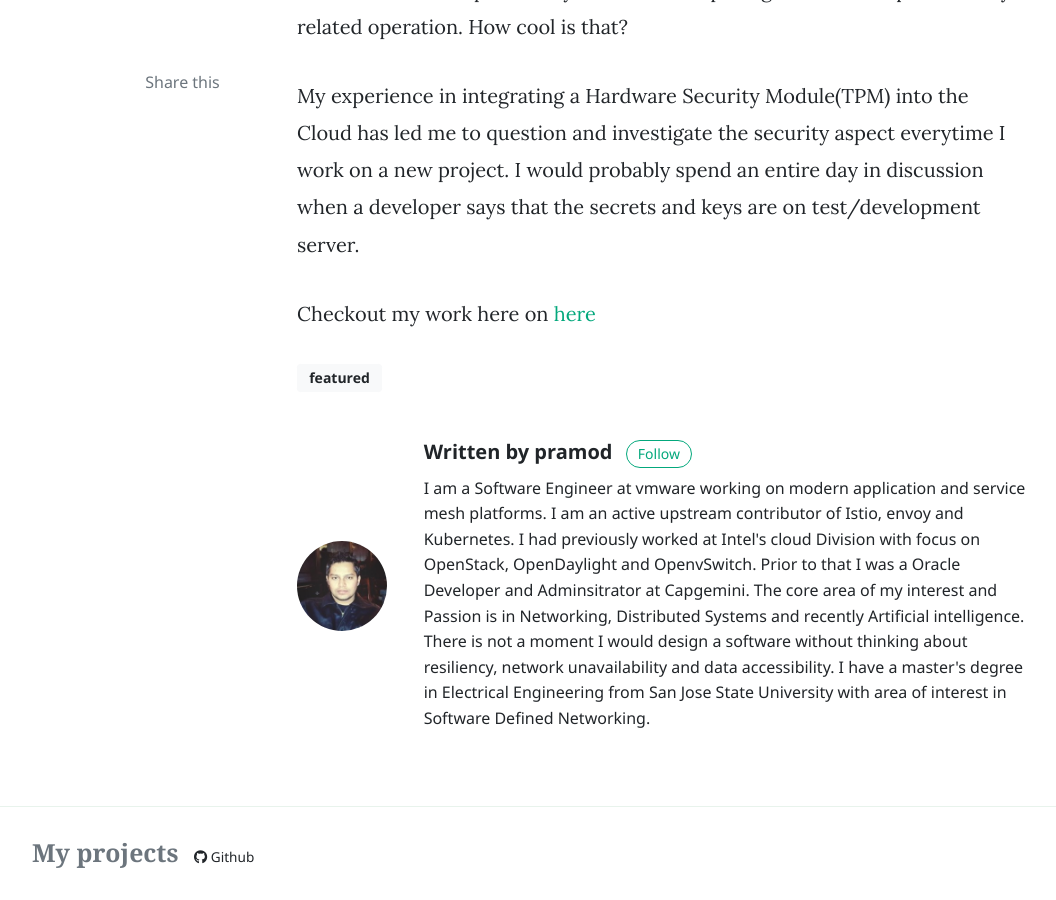
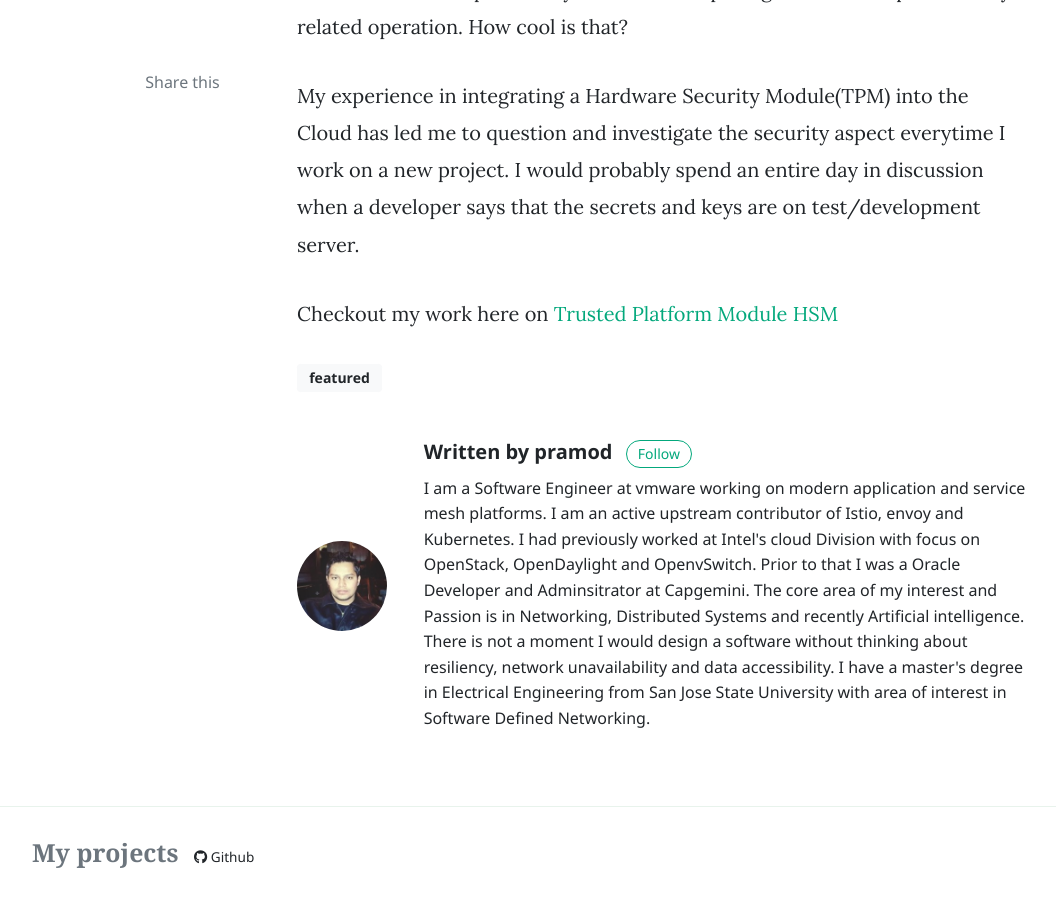
Before and after one commit to pramodrj07/blog, a Jekyll site: the page built from _posts/2020-11-17-What-is-often-not-discussed-in-security.md, in a window 1280 px wide and 900 px high, scrolled down 1300 px. Shown: the whole window, without its empty margins (73-1129 px from the left). Built offline with Jekyll 4.4.1, drawn with Linux system fonts in a browser that asks for light colours; nearby versions of some CDN libraries; comment, search, counter and statistics services are not loaded.

```diff
--- a/_posts/2020-11-17-What-is-often-not-discussed-in-security.md
+++ b/_posts/2020-11-17-What-is-often-not-discussed-in-security.md
@@ -14,6 +14,6 @@
 
 My experience in integrating a Hardware Security Module(TPM) into the Cloud has led me to question and investigate the security aspect everytime I work on a new project. I would probably spend an entire day in discussion when a developer says that the secrets and keys are on test/development server.
 
-Checkout my work here on [here][confluence-page]
+Checkout my work here on [Trusted Platform Module HSM][confluence-page]
 
 [confluence-page]: https://wiki.onap.org/display/DW/Integration+of+SoftHSM2+with+HW-Plugins
```
